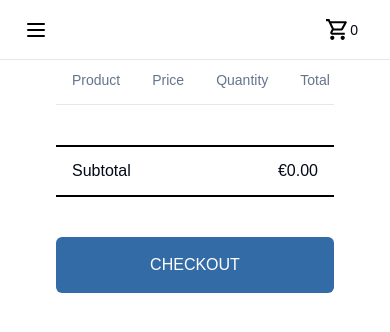
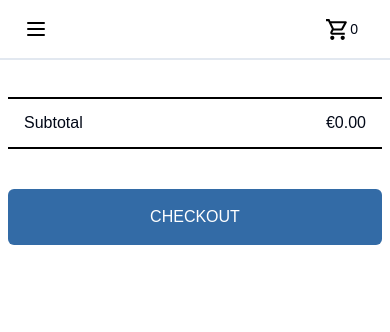
Before and after one commit to gericke98/shamelessweb, a Next.js app: page /cart in a window 390 px wide. Shown: the top 332 px of the page. Built offline with nearby package versions, Linux system fonts and the light colour scheme; a web font is replaced by a local one.

Commit message:
checkout form

```diff
--- a/app/cart/page.tsx
+++ b/app/cart/page.tsx
@@ -56,7 +56,7 @@ const CartPage = () => {
   };
 
   return (
-    <div className="lg:m-24 m-14">
+    <div className="lg:m-24 m-2">
       <Table>
         <TableHeader>
           <TableRow>
--- a/app/checkout/labelInput.tsx
+++ b/app/checkout/labelInput.tsx
@@ -41,25 +41,12 @@ const FloatingLabelInput = ({
       <input
         type={type}
         name={name}
-        className={cn(
-          "lg:pt-3 pt-2 bg-transparent border-2 border-[#d6d7d9] rounded-xl w-full pl-5 pr-5 text-sm",
-          value ? "pb-1" : "lg:pb-3 pb-2"
-        )}
+        className="lg:pt-3 pt-2 bg-transparent border-2 border-[#d6d7d9] rounded-xl w-full pl-5 pr-5 text-sm lg:pb-3 pb-2"
         placeholder={placeholder}
         value={value}
         onChange={handleChange}
         required
       />
-      <label
-        htmlFor="name"
-        className={
-          value
-            ? "absolute top-2.5 left-4 text-gray-500 transition-all duration-300 ease-in-out -translate-y-1 text-sm"
-            : "hidden"
-        }
-      >
-        {placeholder}
-      </label>
       {error && <p className="text-red-500 text-xs italic">{error}</p>}
     </div>
   );
--- a/components/cartDropdown.tsx
+++ b/components/cartDropdown.tsx
@@ -36,7 +36,7 @@ const CartDropdown = () => {
           <p>Your cart is empty</p>
         )}
       </div>
-      <div className="flex flex-row justify-between mt-4 w-full p-3 gap-2">
+      <div className="flex flex-row justify-between mt-4 w-full lg:p-3 p-2 lg:gap-2 gap-1">
         <Link href="/cart">
           <Button variant="default" size="ancho" onClick={goToCart}>
             VIEW CART
--- a/components/mobileHeader.tsx
+++ b/components/mobileHeader.tsx
@@ -2,7 +2,7 @@ import { MobileSideBar } from "./mobileSideBar";
 
 export const MobileHeader = () => {
   return (
-    <nav className="lg:hidden px-6 h-[60px] flex items-center justify-center bg-white border-b fixed top-0 w-full z-50">
+    <nav className="lg:hidden px-6 h-[60px] flex items-center justify-center bg-white fixed top-0 w-full z-50 border-b-2">
       <MobileSideBar />
     </nav>
   );
```
